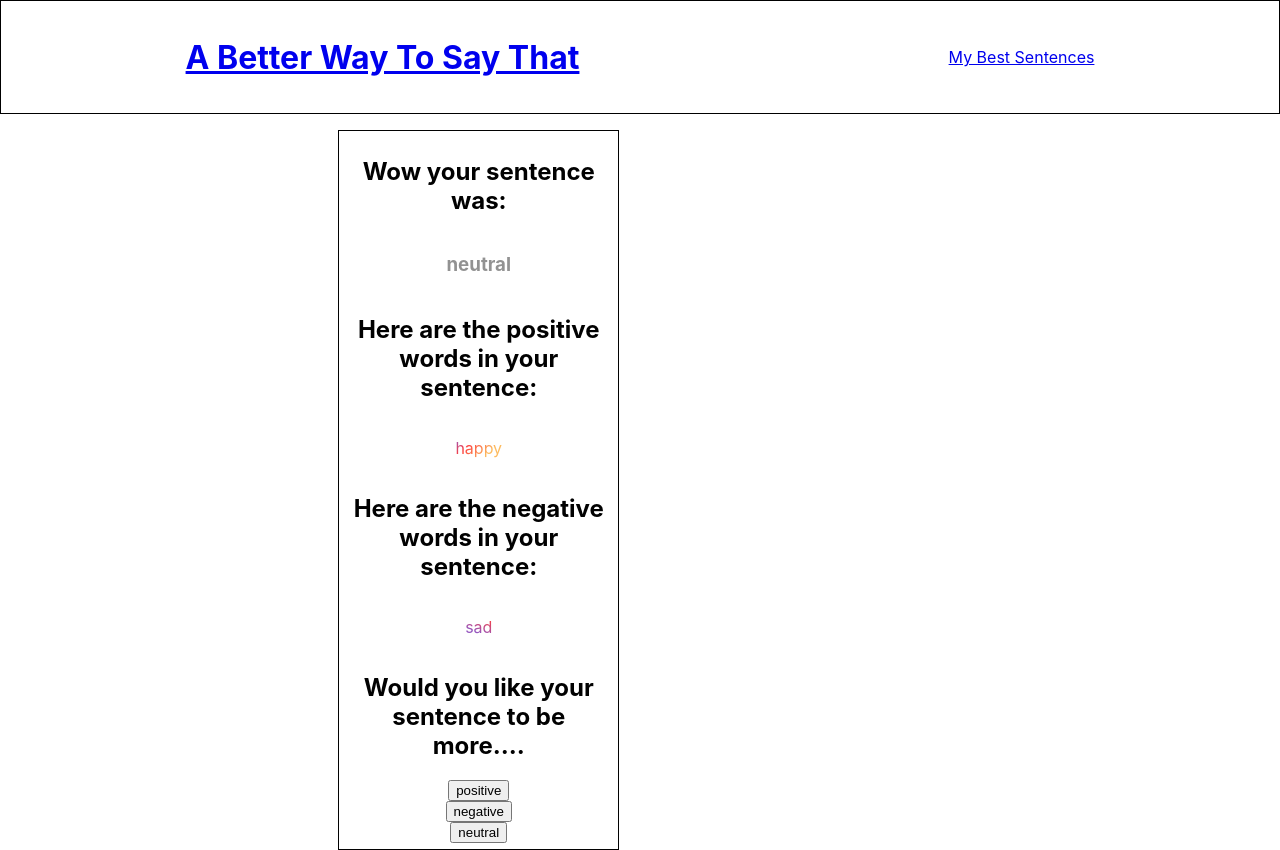
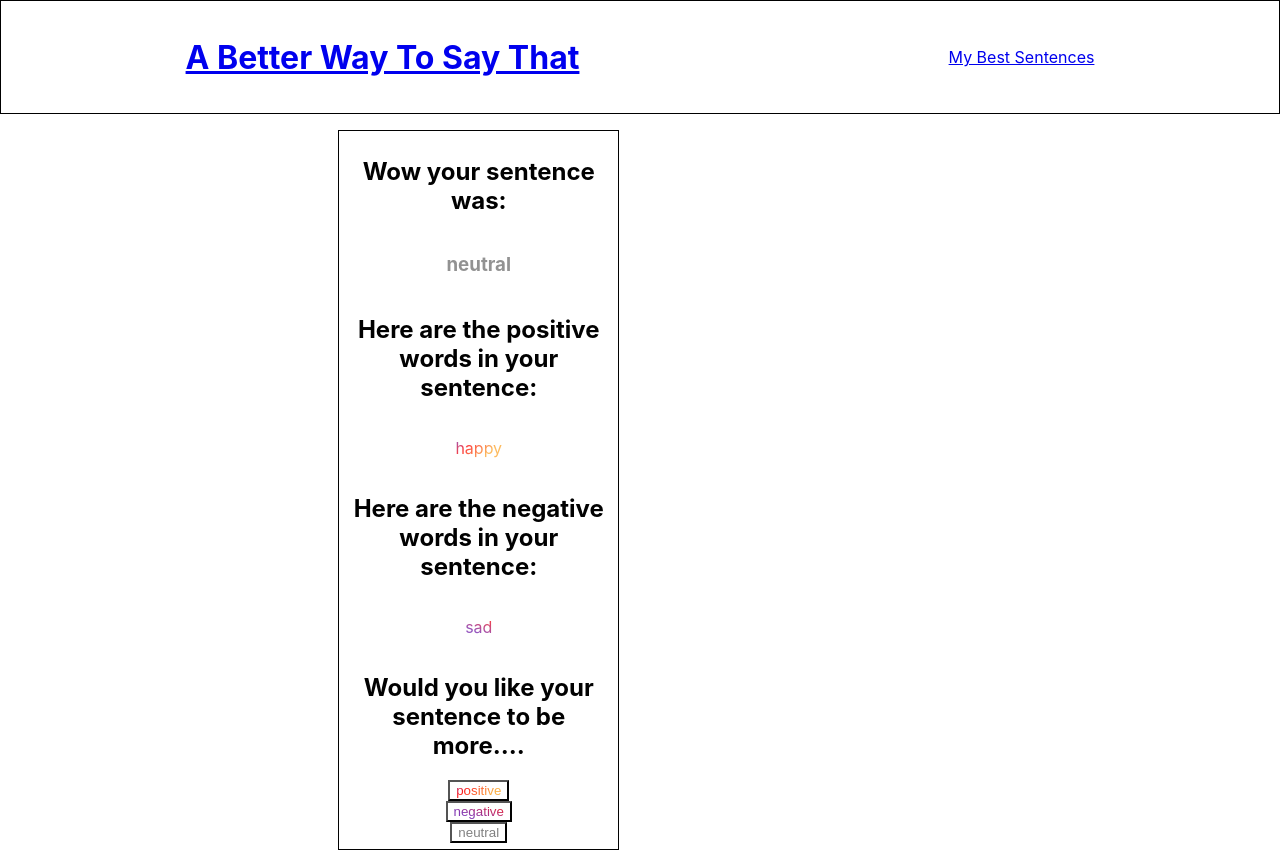
Before and after one commit to tylrs/a-better-way-to-say-that, a React (Create React App) app: page / in a window 1280 px wide. Both pictures are taken after typing "Sample" into the empty fields and a click on the button "Submit". Built offline with nearby package versions, Linux system fonts and the light colour scheme.

Commit message:
Add styling to pnael 2 buttons

```diff
--- a/src/components/Panel/Panel.js
+++ b/src/components/Panel/Panel.js
@@ -17,10 +17,10 @@ const Panel = ({info, panel, currentPanel}) => {
                 element = <h2>{content}</h2>
                 break;
             case 'result':
-                element = <h3 className={panel === currentPanel ? `result ${styling}` : ''}>{content}</h3>
+                element = <h3 className={panel === currentPanel && `result ${styling}`}>{content}</h3>
                 break;
             case 'button':
-                element = <button onClick={() => func(content, currentPanel)} className={panel === currentPanel ? 'current-panel' : ''}>{content}</button>
+                element = <button onClick={() => func(content, currentPanel)} className={panel === currentPanel && `current-panel ${styling}`}>{content}</button>
                 break;
             case 'words':
                 element = generateWords(content)
--- a/src/components/PanelContainer/PanelContainer.js
+++ b/src/components/PanelContainer/PanelContainer.js
@@ -9,9 +9,9 @@ const PanelContainer = ({totalSentiment, currentPanel, positiveWords, negativeWo
         {type: 'text', content: 'Wow your sentence was:'},
         {type: 'result', content: totalSentiment, styling: totalSentiment},
         {type: 'text', content: 'Would you like your sentence to be more....'},
-        {type: 'button', content: 'positive', func: generateNewSentence},
-        {type: 'button', content: 'negative', func: generateNewSentence},
-        {type: 'button', content: 'neutral', func: generateNewSentence}
+        {type: 'button', content: 'positive', func: generateNewSentence, styling: 'positive'},
+        {type: 'button', content: 'negative', func: generateNewSentence, styling: 'negative'},
+        {type: 'button', content: 'neutral', func: generateNewSentence, styling: 'neutral'}
     ]
 
     let positiveSection = [
```
